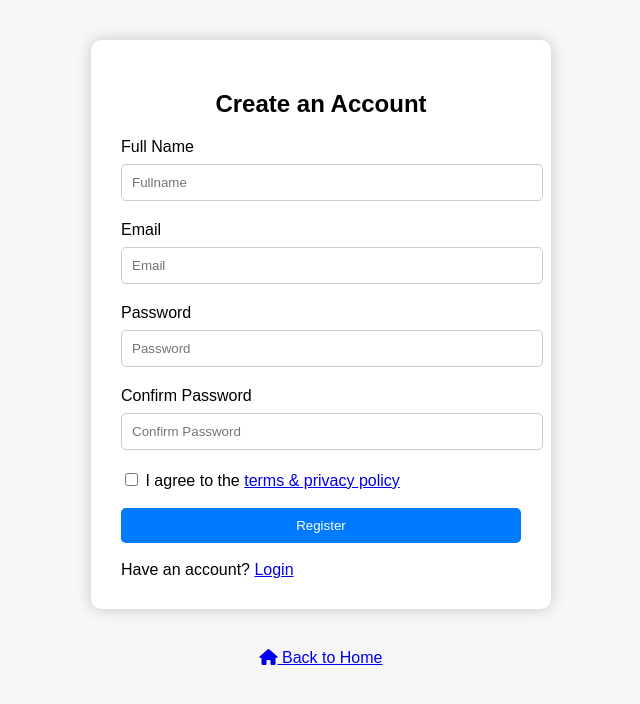
After one commit to nepllertechnology/ioemock, a Django app: page /register/ in a window 1280 px wide. The commit adds this page. Shown: the top 704 px of the page, without its empty margins (319-959 px from the left). Run offline with Django 5.2, Linux system fonts and the light colour scheme.

Commit message:
Register&login

```diff
--- a/MocTest/ioemoctest/firstapp/urls.py
+++ b/MocTest/ioemoctest/firstapp/urls.py
@@ -1,7 +1,10 @@
-from django.contrib import admin
 from django.urls import path
-from firstapp import views
+from . import views
 
 urlpatterns = [
-    path('', views.index),
+    path('', views.home, name='home'),
+    path('register/', views.register, name='register'),
+    path('login/', views.login_view, name='login'),
+    path('dashboard/', views.dashboard, name='dashboard'),
+    path('logout/', views.logout_view, name='logout'),
 ]
--- a/MocTest/ioemoctest/firstapp/views.py
+++ b/MocTest/ioemoctest/firstapp/views.py
@@ -1,5 +1,46 @@
-from django.shortcuts import render
+from django.shortcuts import render, redirect
+from django.contrib.auth.models import User
+from django.contrib.auth import authenticate, login, logout
+from django.contrib.auth.decorators import login_required
 
-# Create your views here.
-def index(request):
+def home(request):
     return render(request, 'firstapp/index.html')
+
+def register(request):
+    if request.method == 'POST':
+        username = request.POST['fullname']  # We’ll treat 'fullname' as the username
+        email = request.POST['email']
+        password = request.POST['password']
+        confirm_password = request.POST['confirm_password']
+
+        if password == confirm_password:
+            user = User.objects.create_user(username=username, email=email, password=password)
+            user.save()
+            return redirect('login')
+        else:
+            return render(request, 'firstapp/register.html', {'error': 'Passwords do not match!'})
+
+    return render(request, 'firstapp/register.html')
+
+def login_view(request):
+    if request.method == 'POST':
+        username = request.POST['fullname']  # Again, treat 'fullname' as the username
+        password = request.POST['password']
+
+        user = authenticate(request, username=username, password=password)
+
+        if user is not None:
+            login(request, user)
+            return redirect('dashboard')
+        else:
+            return render(request, 'firstapp/login.html', {'error': 'Invalid username or password'})
+
+    return render(request, 'firstapp/login.html')
+
+@login_required(login_url='/login/')
+def dashboard(request):
+    return render(request, 'firstapp/dashboard.html')
+
+def logout_view(request):
+    logout(request)
+    return redirect('home')
--- a/MocTest/ioemoctest/ioemoctest/urls.py
+++ b/MocTest/ioemoctest/ioemoctest/urls.py
@@ -20,4 +20,5 @@ from django.urls import path,include
 urlpatterns = [
     path('admin/', admin.site.urls),
     path('', include('firstapp.urls')),
+    path('accounts/', include('django.contrib.auth.urls')),
 ]
--- /dev/null
+++ b/MocTest/ioemoctest/static/css/register.css
@@ -0,0 +1,48 @@
+body {
+    font-family: Arial, sans-serif;
+    background-color: #f7f7f7;
+    margin: 0;
+    padding: 0;
+}
+
+h2{
+    text-align: center;
+}
+
+
+.container {
+    width: 400px;
+    margin: 40px auto;
+    padding: 30px;
+    background: white;
+    border-radius: 10px;
+    box-shadow: 0px 0px 15px rgba(0, 0, 0, 0.2);
+}
+
+input[type="text"], input[type="password"], input[type="email"] {
+    width: 100%;
+    padding: 10px;
+    margin: 8px 0 20px 0;
+    border: 1px solid #ccc;
+    border-radius: 5px;
+}
+
+button, input[type="submit"] {
+    width: 100%;
+    padding: 10px;
+    background-color: #007bff;
+    border: none;
+    color: white;
+    border-radius: 5px;
+    cursor: pointer;
+}
+
+button:hover, input[type="submit"]:hover {
+    background-color: #0056b3;
+}
+.button-container {
+    display: flex;
+    justify-content: center;
+    margin-top: 0px; /* Adjust this value as needed */
+    margin-bottom: 20px; /* Optional: add space below the button */
+  }
--- /dev/null
+++ b/MocTest/ioemoctest/templates/firstapp/register.html
@@ -0,0 +1,50 @@
+<!DOCTYPE html>
+<html lang="en">
+<head>
+    <meta charset="UTF-8">
+    <title>Register - BE Entrance</title>
+    {% load static %}
+    <link rel="stylesheet" href="{% static 'css/register.css' %}">
+    <link rel="stylesheet" href="https://cdnjs.cloudflare.com/ajax/libs/font-awesome/6.0.0/css/all.min.css">
+
+
+</head>
+<div class="container">
+    <h2>Create an Account </h2>
+    <form method="POST">
+        {% csrf_token %}
+        <!-- Your form fields -->
+        <!-- <label for="username">Username</label>
+        <input type="text" name="username" placeholder="Username" required> <br><br> -->
+
+        <label for="fullname">Full Name</label>
+        <input type="text" name="fullname" placeholder="Fullname" required> <br>
+
+        <label for="email">Email</label>
+        <input type="email" name="email" placeholder="Email" required> <br>
+
+        <label for="username">Password</label>
+        <input type="password" name="password" placeholder="Password" required> <br>
+
+        <label for="username">Confirm Password</label>
+        <input type="password" name="confirm_password" placeholder="Confirm Password" required> <br>
+
+         <!-- Terms and Policy Checkbox -->
+        <label>
+            <input type="checkbox" name="terms" required>
+            I agree to the <a href="/terms">terms & privacy policy</a>
+        </label> <br><br>
+        <input type="submit" value="Register"> <br><br>
+
+        <label for="account">Have an account? <a href="/login"> Login</a></label>
+    </form>
+</div>
+
+<div class="button-container">
+    <a href="/" class="home-button"><i class="fas fa-home"></i> Back to Home</a>
+</div>
+
+
+
+</body>
+</html>
```
Also changed, not shown: MocTest/ioemoctest/static/css/landing.css (added, +133 -0 lines), MocTest/ioemoctest/static/css/style.css (added, +48 -0 lines), MocTest/ioemoctest/templates/firstapp/dashboard.htm (added, +18 -0 lines), MocTest/ioemoctest/templates/firstapp/index.html (+35 -6 lines), MocTest/ioemoctest/templates/firstapp/login.html (added, +41 -0 lines), MocTest/ioemoctest/static/css/img1.webp (added).
